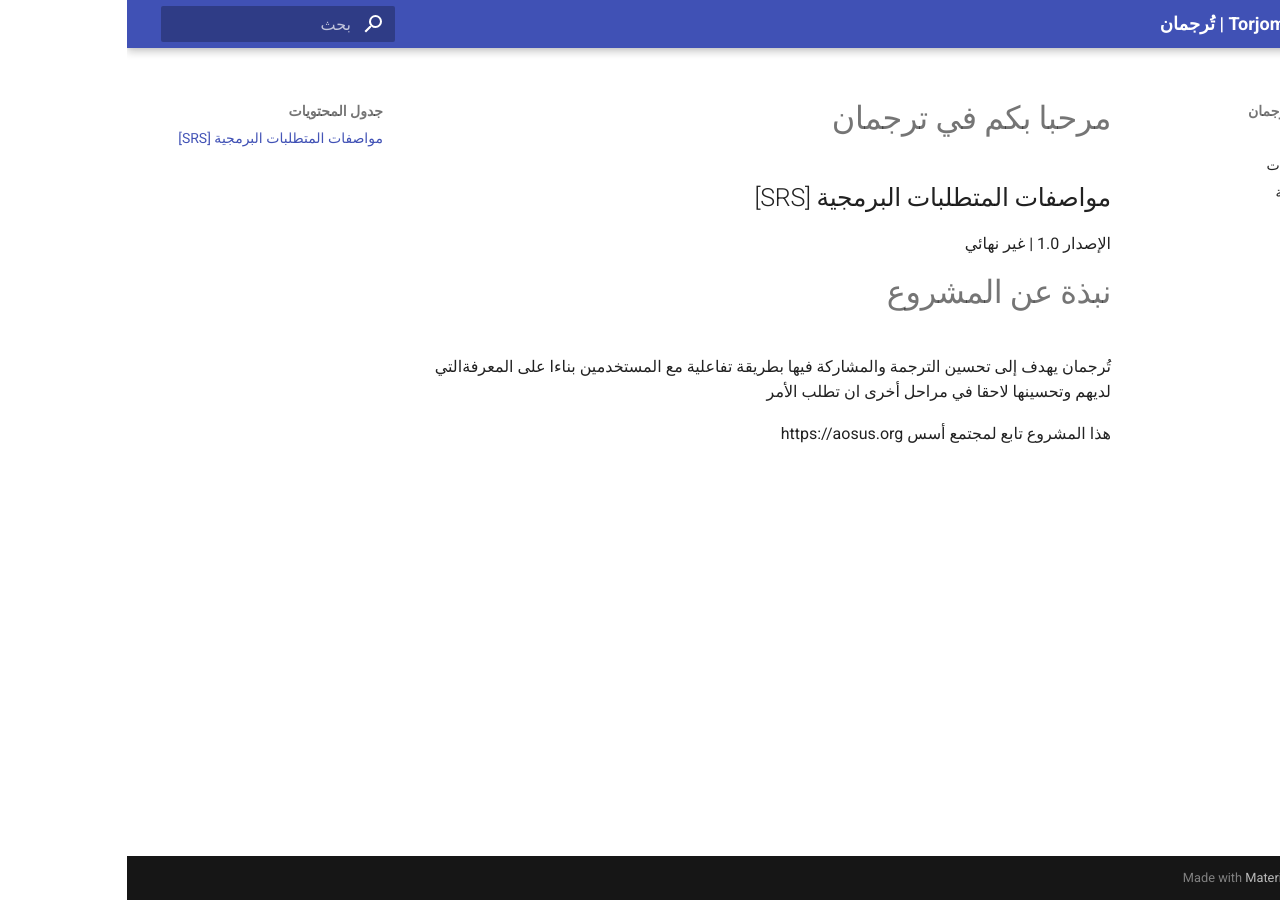
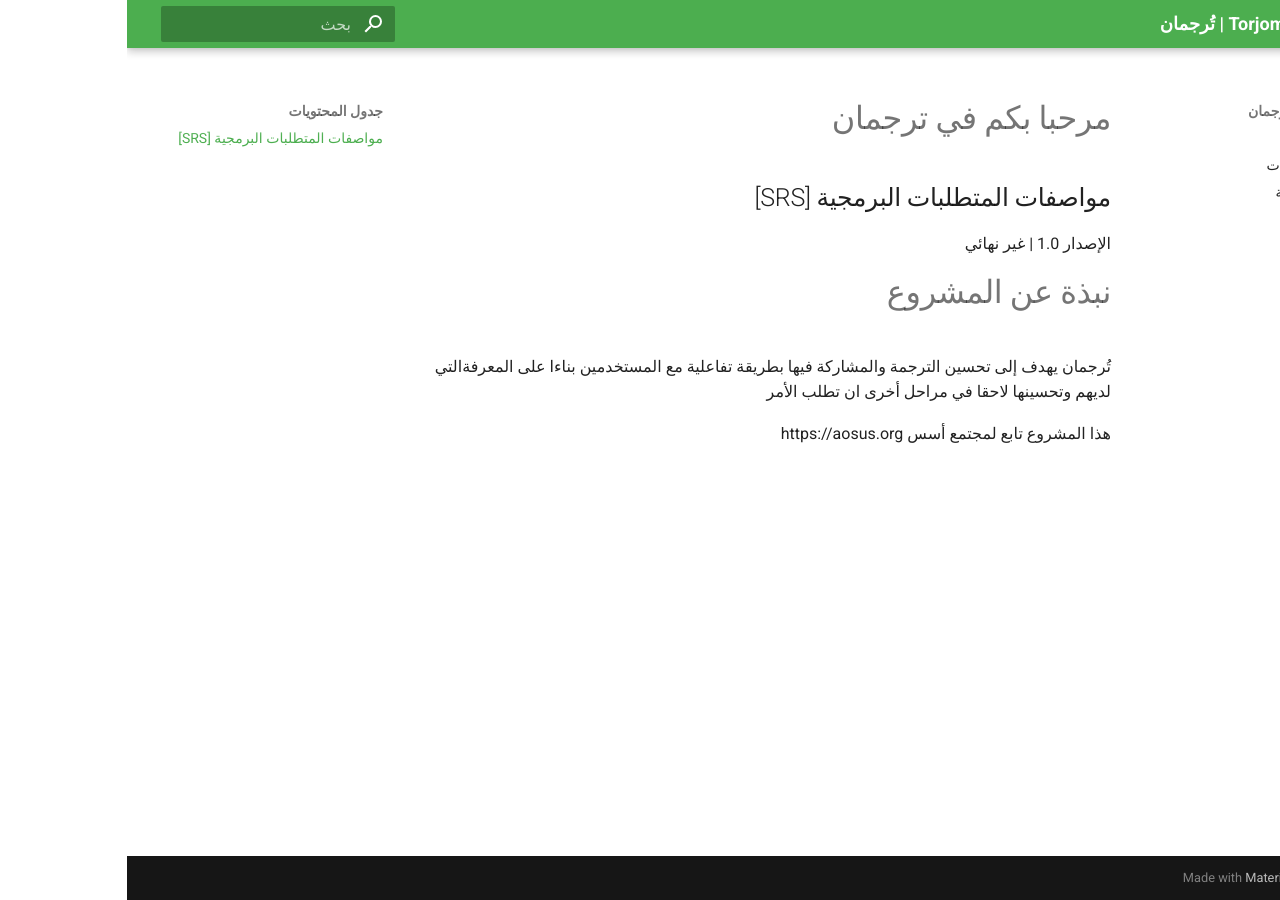
Before and after one commit to aosus/Torjoman, an MkDocs documentation site: the page built from docs/source/index.md, in a window 1280 px wide. Built offline with MkDocs 1.6.1 and Material for MkDocs 9.7.7, drawn with Linux system fonts in a browser that asks for light colours.

Commit message:
change colors to match Aosus

```diff
--- a/docs/mkdocs.yml
+++ b/docs/mkdocs.yml
@@ -1,6 +1,7 @@
 site_name:  Torjoman | تُرجمان
 docs_dir: 'source'
 site_url: https://torojoman.aosus.dev
+
 theme:
   name: material
   features:
@@ -9,7 +10,10 @@ theme:
     - content.tabs.link
   language: ar
   direction: rtl
-  palette: indigo
+  palette:
+    primary: green
+    accent: blue
+
 nav:
   - المقدمة: "index.md"
   - جدول المحتويات: "pages/Contents-Table.md"
```
